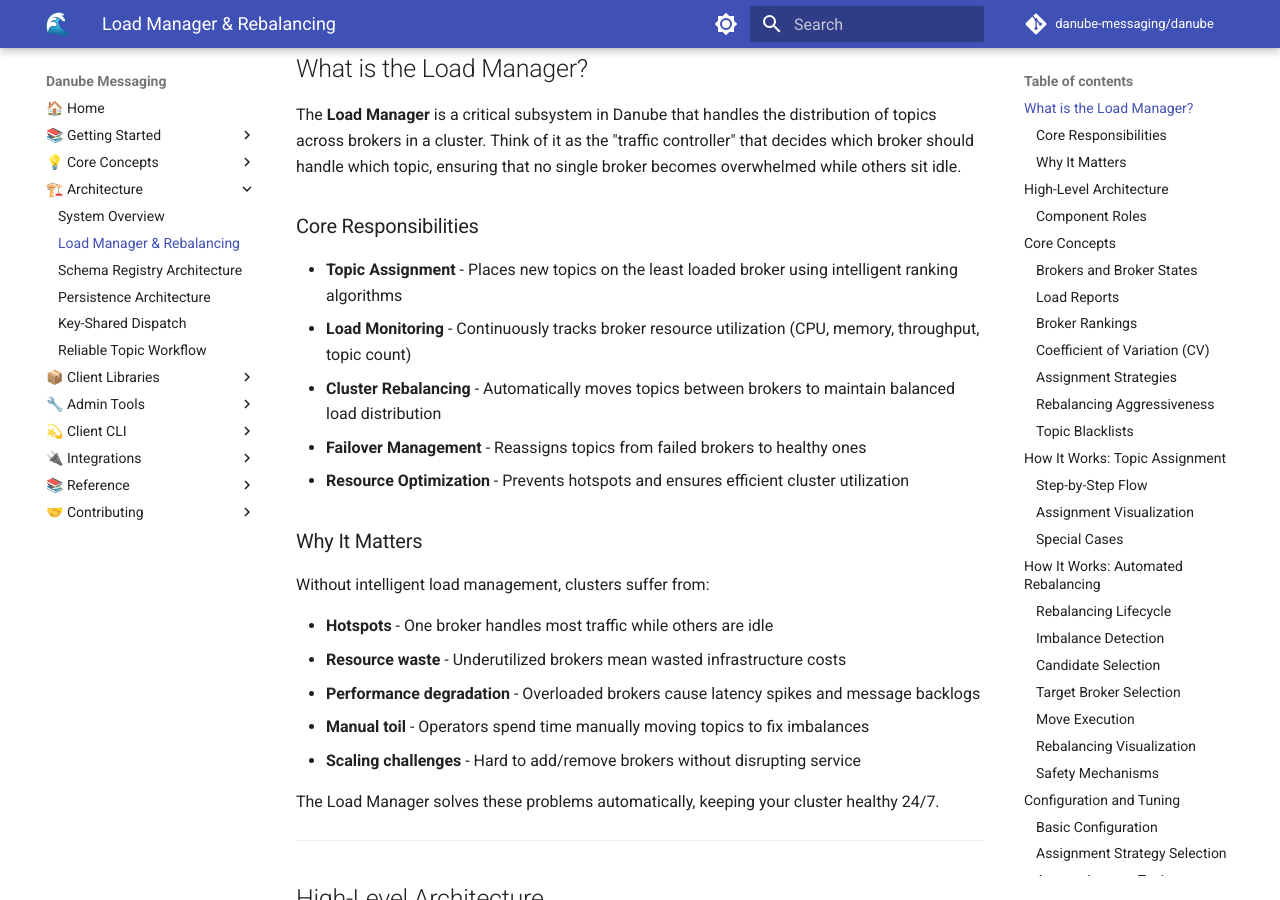
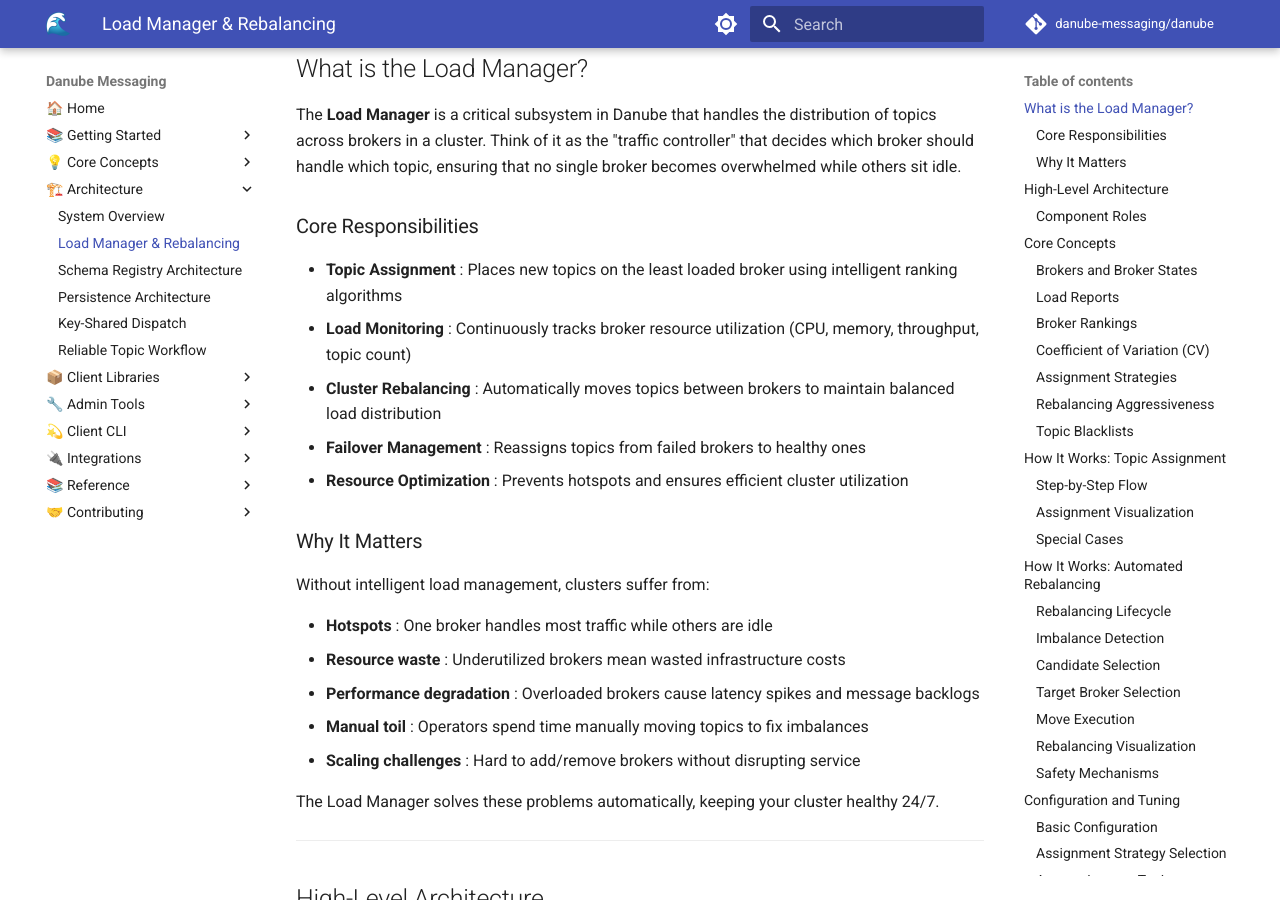
Before and after one commit to danube-messaging/danube_docs, an MkDocs documentation site: the page built from docs/architecture/load_manager_architecture.md, in a window 1280 px wide and 900 px high, scrolled down 431 px. Built offline with MkDocs 1.6.1 and Material for MkDocs 9.7.7, drawn with Linux system fonts in a browser that asks for light colours; comment, search, counter and statistics services are not loaded.

```diff
--- a/docs/architecture/load_manager_architecture.md
+++ b/docs/architecture/load_manager_architecture.md
@@ -12,21 +12,21 @@
 
 ### Core Responsibilities
 
-- **Topic Assignment** - Places new topics on the least loaded broker using intelligent ranking algorithms
-- **Load Monitoring** - Continuously tracks broker resource utilization (CPU, memory, throughput, topic count)
-- **Cluster Rebalancing** - Automatically moves topics between brokers to maintain balanced load distribution
-- **Failover Management** - Reassigns topics from failed brokers to healthy ones
-- **Resource Optimization** - Prevents hotspots and ensures efficient cluster utilization
+- **Topic Assignment** : Places new topics on the least loaded broker using intelligent ranking algorithms
+- **Load Monitoring** : Continuously tracks broker resource utilization (CPU, memory, throughput, topic count)
+- **Cluster Rebalancing** : Automatically moves topics between brokers to maintain balanced load distribution
+- **Failover Management** : Reassigns topics from failed brokers to healthy ones
+- **Resource Optimization** : Prevents hotspots and ensures efficient cluster utilization
 
 ### Why It Matters
 
 Without intelligent load management, clusters suffer from:
 
-- **Hotspots** - One broker handles most traffic while others are idle
-- **Resource waste** - Underutilized brokers mean wasted infrastructure costs
-- **Performance degradation** - Overloaded brokers cause latency spikes and message backlogs
-- **Manual toil** - Operators spend time manually moving topics to fix imbalances
-- **Scaling challenges** - Hard to add/remove brokers without disrupting service
+- **Hotspots** : One broker handles most traffic while others are idle
+- **Resource waste** : Underutilized brokers mean wasted infrastructure costs
+- **Performance degradation** : Overloaded brokers cause latency spikes and message backlogs
+- **Manual toil** : Operators spend time manually moving topics to fix imbalances
+- **Scaling challenges** : Hard to add/remove brokers without disrupting service
 
 The Load Manager solves these problems automatically, keeping your cluster healthy 24/7.
 
```
